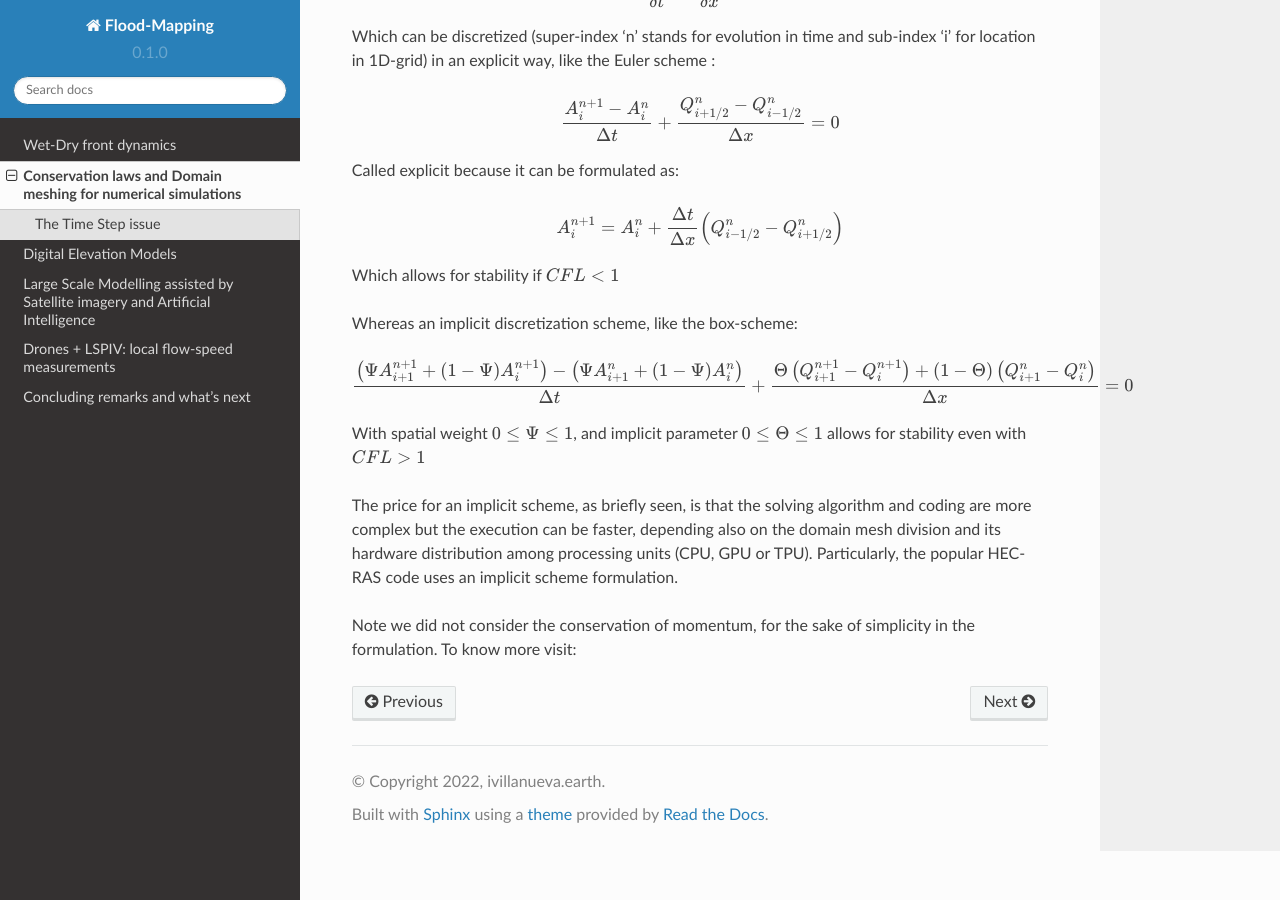
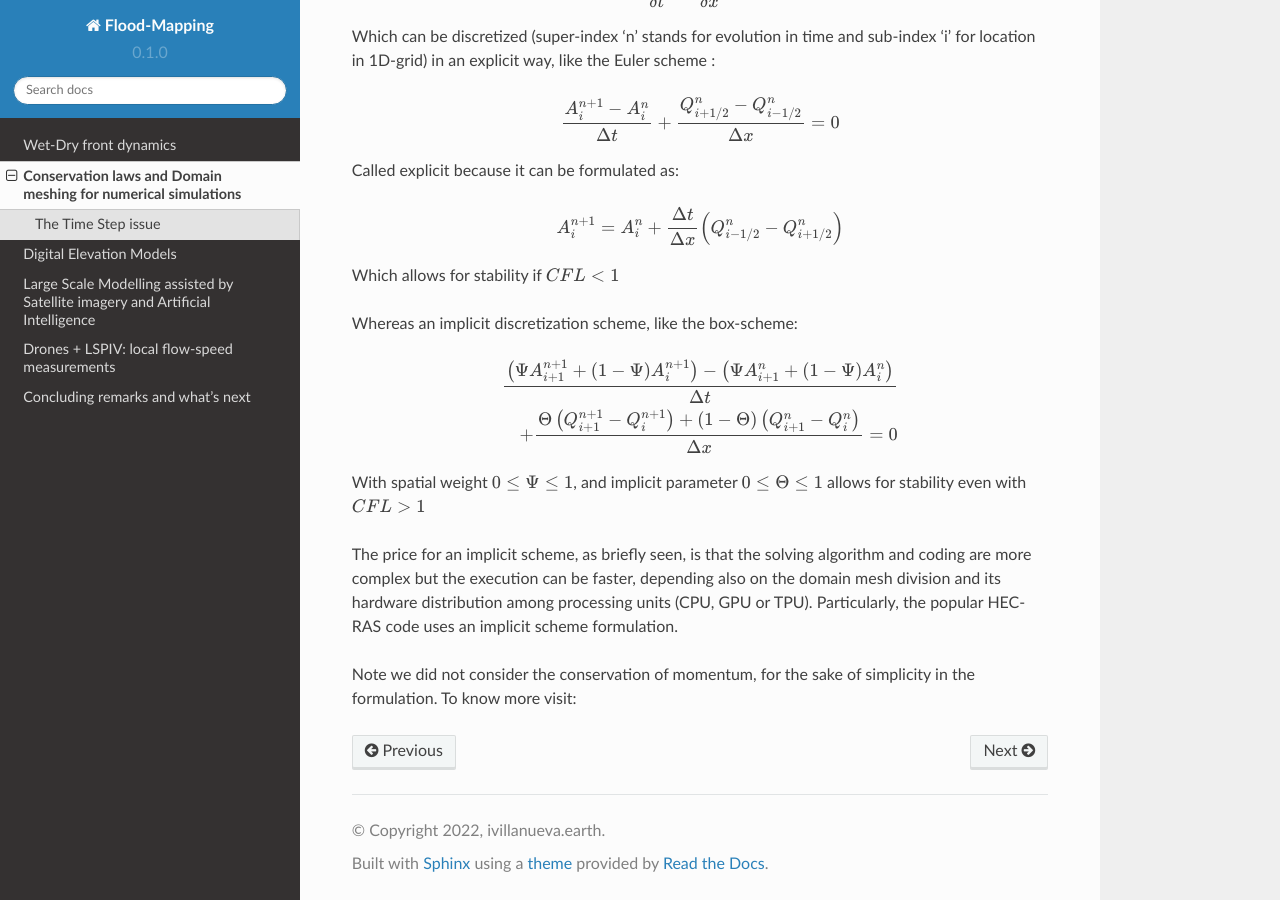
Before and after one commit to ivillamadrid/FloodMapping, a Sphinx documentation site: the page built from docs/source/claws.rst, in a window 1280 px wide and 900 px high, scrolled down 697 px. Built offline with Sphinx 7.4.7 and the Read the Docs theme 2.0.0, drawn with Linux system fonts in a browser that asks for light colours.

```diff
--- a/docs/source/claws.rst
+++ b/docs/source/claws.rst
@@ -45,7 +45,8 @@ Whereas an implicit discretization scheme, like the box-scheme:
 
 .. math::
 
-  \frac{ \left( \Psi A^{n+1}_{i+1} + (1-\Psi) A^{n+1}_i \right)- \left( \Psi A^{n}_{i+1} + (1-\Psi) A^{n}_i \right)} {\Delta t} + \frac{\Theta \left(Q^{n+1}_{i+1}-Q^{n+1}_{i}\right)+(1-\Theta)\left( Q^{n}_{i+1}-Q^{n}_{i}\right)} {\Delta x}=0
+  \frac{ \left( \Psi A^{n+1}_{i+1} + (1-\Psi) A^{n+1}_i \right)- \left( \Psi A^{n}_{i+1} + (1-\Psi) A^{n}_i \right)} {\Delta t} \\
+  + \frac{\Theta \left(Q^{n+1}_{i+1}-Q^{n+1}_{i}\right)+(1-\Theta)\left( Q^{n}_{i+1}-Q^{n}_{i}\right)} {\Delta x}=0
 
 With  spatial weight :math:`0 \le \Psi \le 1`, and implicit parameter :math:`0 \le \Theta \le 1` allows for stability even with :math:`CFL \gt 1`
 
```
